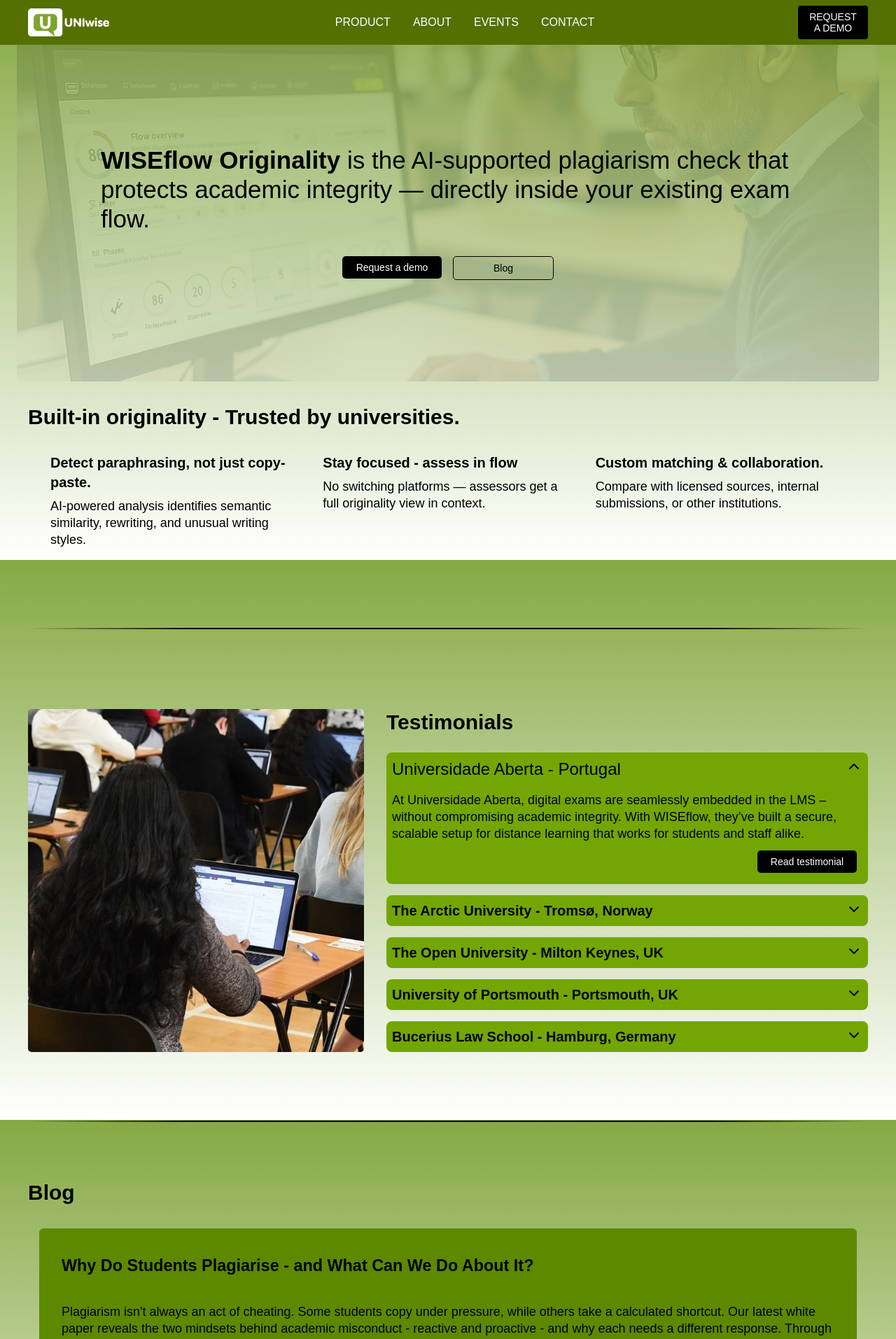
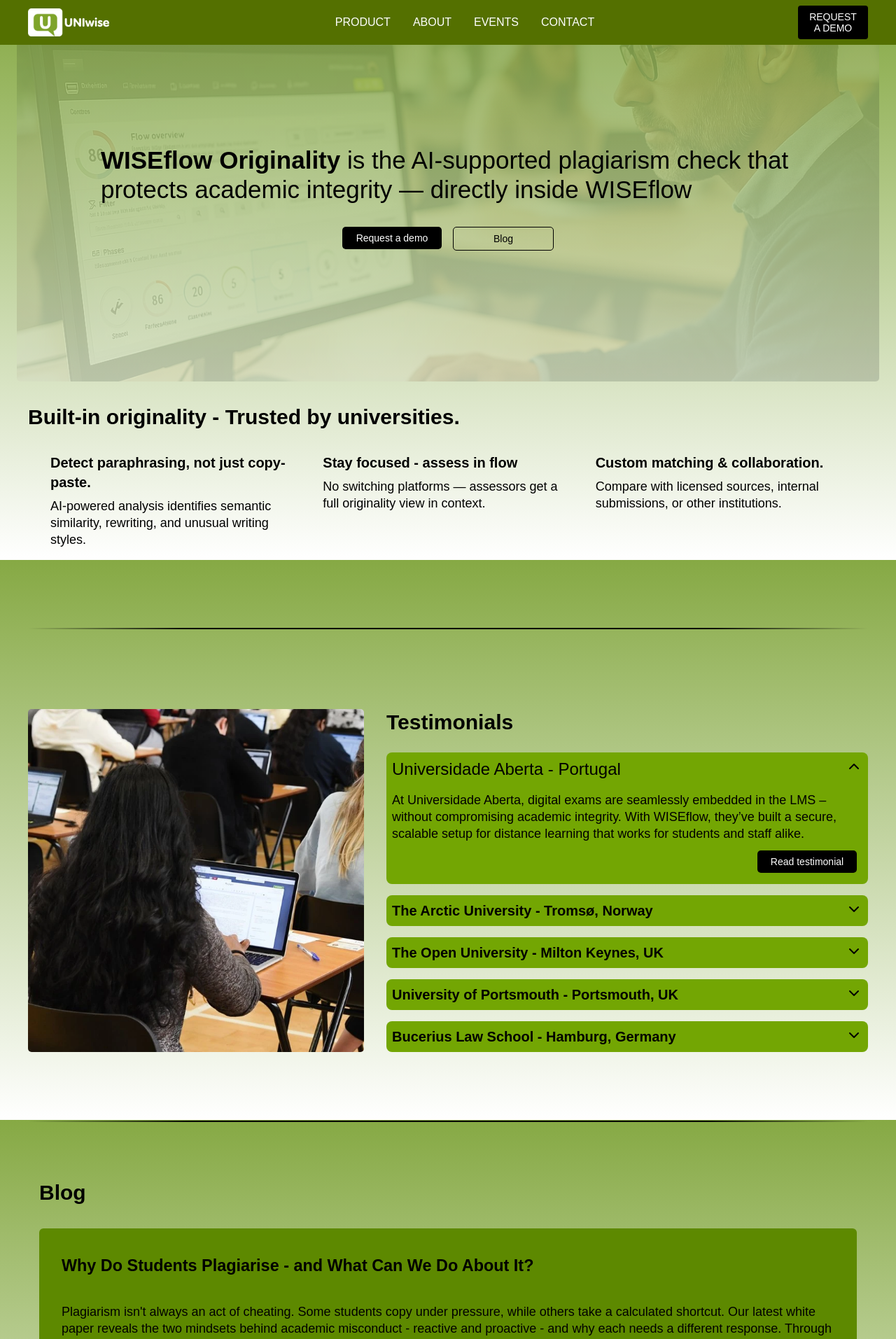
Before and after one commit to Rafy01/uniwise_originality, a React (Vite) app: page /originality in a window 1280 px wide. Shown: the top 1913 px of the page at 70% size. Built offline with nearby package versions, Linux system fonts and the light colour scheme.

Commit message:
fix: update blog section aria-labelledby for improved accessibility; adjust blog-heading margins for better layout

```diff
--- a/src/Pages/Originality/Originality.css
+++ b/src/Pages/Originality/Originality.css
@@ -21,7 +21,6 @@
 section {
   padding: 2rem 1rem;
 }
-
 
 .blog-section {
   max-width: 1200px;
@@ -52,7 +51,6 @@ footer {
   height: 353px;
   padding: 4rem 1rem;
   border-radius: 0 0 5px 5px;
-
 }
 
 .hero-bg {
@@ -119,6 +117,13 @@ footer {
   section {
     padding: 0;
   }
+  .blog-heading {
+    margin-left: 2rem;
+    margin-bottom: 2rem;
+  }
+}
+.blog-heading {
+  margin-left: 1rem;
 }
 
 /* ───── Testimonials.css (tilføj / erstat) ───── */
@@ -172,7 +177,6 @@ footer {
   }
 }
 
-
 html {
   /* Firefox */
   scrollbar-width: thin;
--- a/src/Pages/Originality/Originality.tsx
+++ b/src/Pages/Originality/Originality.tsx
@@ -76,7 +76,7 @@ export default function OriginalityPage() {
               <Typography variant="h1">
                 <strong>WISEflow Originality</strong> is the AI-supported
                 plagiarism check that protects academic integrity — directly
-                inside your existing exam flow.
+                inside WISEflow
               </Typography>
 
               <div className="hero-buttons">
@@ -98,7 +98,7 @@ export default function OriginalityPage() {
           className="usp-section"
           tabIndex={0}
         >
-          <Typography variant="h2" id="usp-title" >
+          <Typography variant="h2" id="usp-title">
             Built-in originality - Trusted by universities.
           </Typography>
           <Usp />
@@ -146,11 +146,10 @@ export default function OriginalityPage() {
         <section
           id="blog-section"
           className="blog-section"
-          aria-labelledby="blog-heading"
+          aria-labelledby="blog"
           tabIndex={0}
         >
-
-          <Typography variant="h2" id="blog-heading" >
+          <Typography variant="h2" id="blog-heading" className="blog-heading">
             Blog
           </Typography>
           <BlogSection />
```
